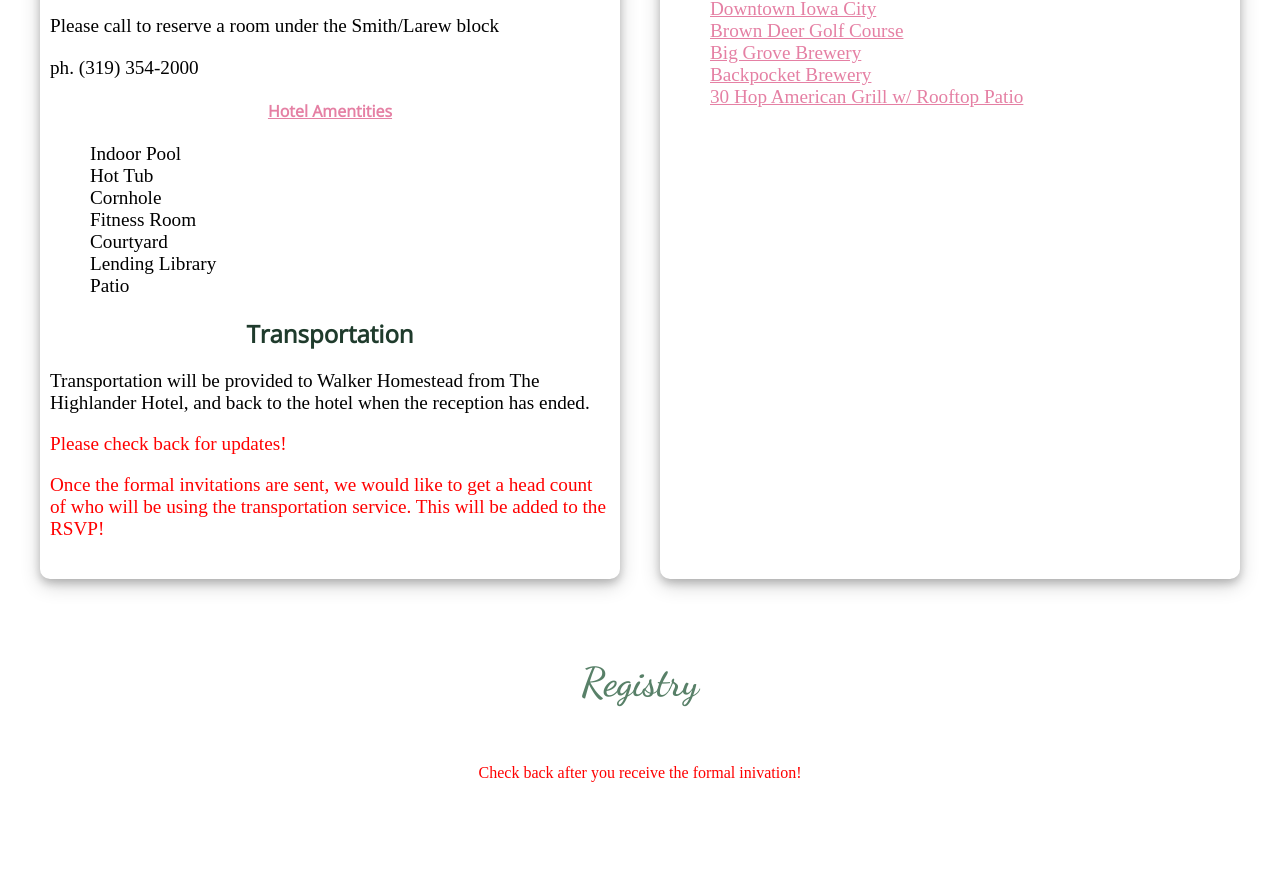
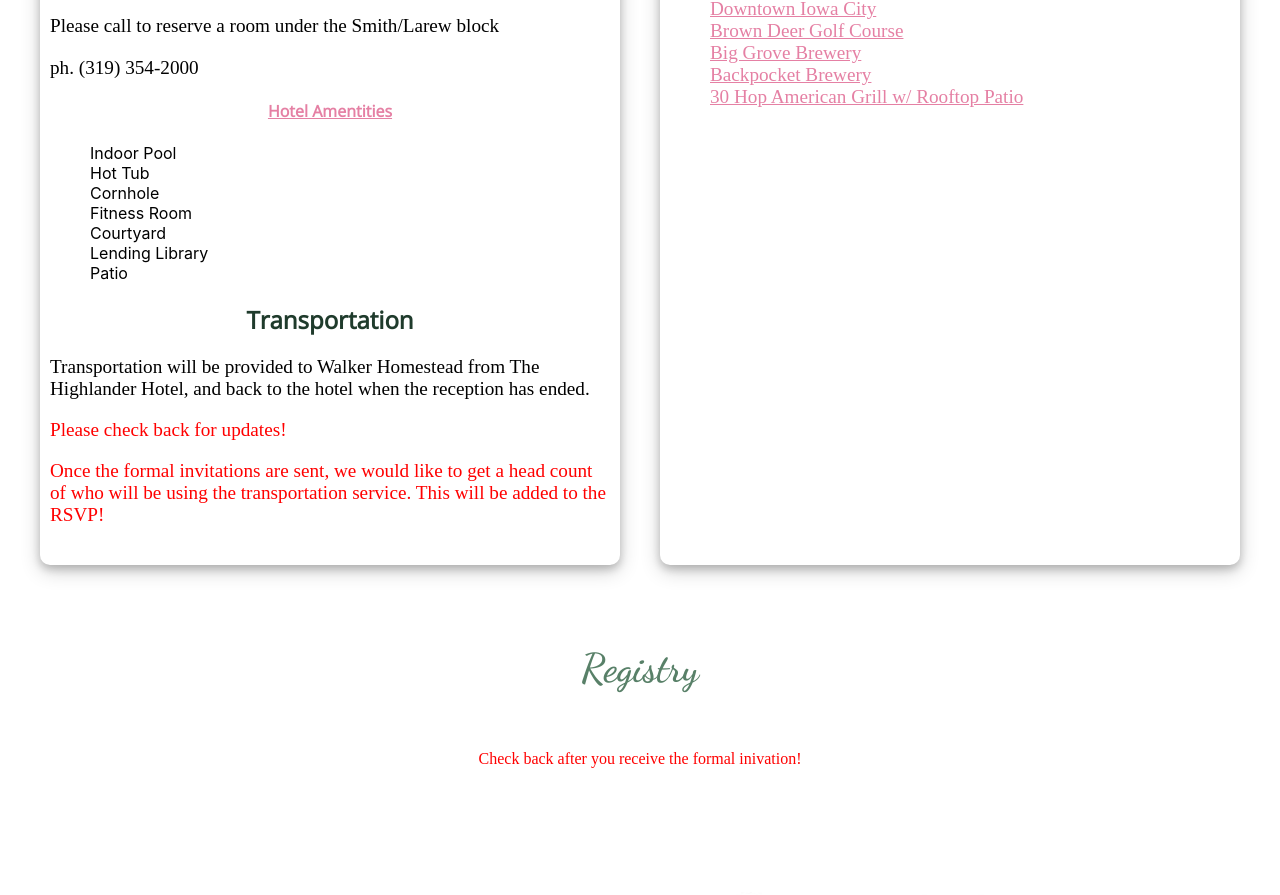
Before and after one commit to trentnsmith/wedding-website2.0, a React (Create React App) app: page / in a window 1280 px wide. Shown: the part 3543-4438 px from the top of the page. Built offline with nearby package versions, Linux system fonts and the light colour scheme; a web font is replaced by a local one.

Commit message:
removing import of photos not being used

```diff
--- a/src/components/Accommodations/Accm.js
+++ b/src/components/Accommodations/Accm.js
@@ -1,7 +1,6 @@
 import React, { Component } from 'react';
 import './Accm.css';
-import Hotel from '../images/places/hotel.jpg';
-import IowaCity from '../images/places/iowacity.jpg';
+
 
 class Accm extends Component {
 
@@ -27,7 +26,7 @@ class Accm extends Component {
                             <p>Please call to reserve a room under the Smith/Larew block</p>
                             <p>ph. (319) 354-2000</p>
                             <h4><a href="https://www.highlanderhotel.us/urban-resort/amenities">Hotel Amentities</a></h4>
-                            <p>
+                            <div>
                                 <ul>
                                     <li>Indoor Pool</li>
                                     <li>Hot Tub</li>
@@ -37,7 +36,7 @@ class Accm extends Component {
                                     <li>Lending Library</li>
                                     <li>Patio</li>
                                 </ul>
-                            </p>
+                            </div>
                             <h2>Transportation</h2>
                             <p>Transportation will be provided to Walker Homestead from
                             The Highlander Hotel, and back to the hotel when the reception has ended.</p>
```
